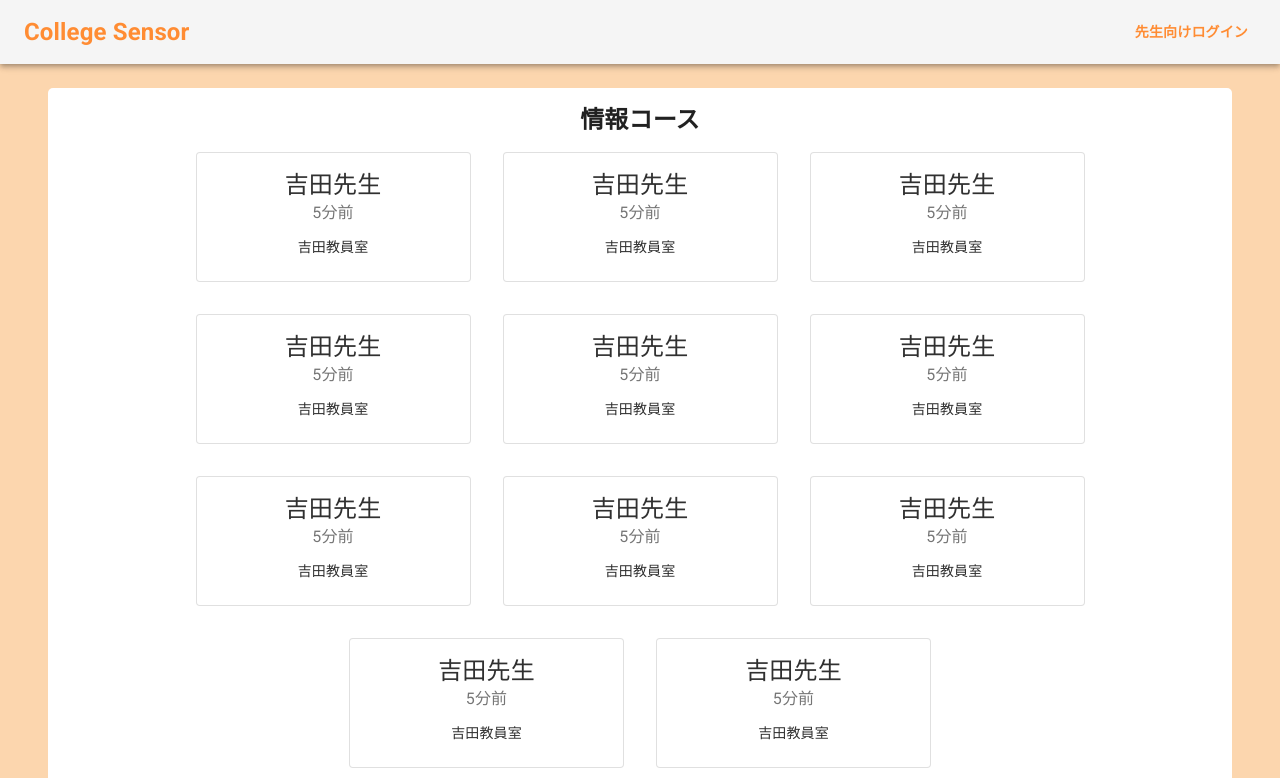
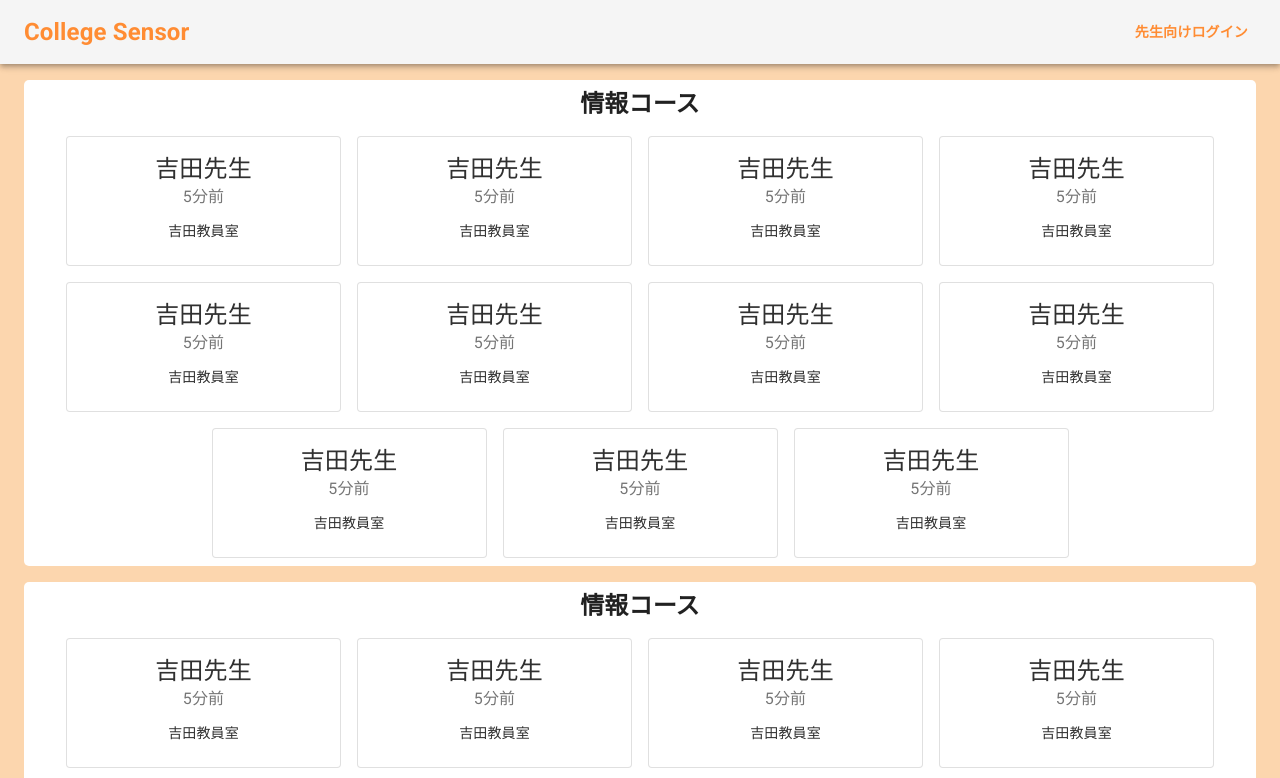
Before and after one commit to sensei-sensor/sensei-sensor-react, a React (Vite) app: page / in a window 1280 px wide. Shown: the top 778 px of the page. Built offline with nearby package versions, Linux system fonts and the light colour scheme.

Commit message:
MainPageにGridの適用

```diff
--- a/src/App.jsx
+++ b/src/App.jsx
@@ -1,4 +1,4 @@
-import { CssBaseline, ThemeProvider } from "@material-ui/core";
+import { CssBaseline, Grid, ThemeProvider } from "@material-ui/core";
 import React from "react";
 import { BrowserRouter, Route, Switch } from "react-router-dom";
 import HeaderBar from "./components/common/HeaderBar";
@@ -11,11 +11,17 @@ export default function App() {
     <BrowserRouter>
       <CssBaseline />
       <ThemeProvider theme={MaterialTheme}>
-        <HeaderBar />
-        <Switch>
-          <Route exact path={"/"} component={MainPage} />
-          <Route path={"/UserPage"} component={UserPage} />
-        </Switch>
+        <Grid container spacing={3}>
+          <Grid item xs={12}>
+            <HeaderBar />
+          </Grid>
+          <Grid item xs={12}>
+            <Switch>
+              <Route exact path={"/"} component={MainPage} />
+              <Route path={"/UserPage"} component={UserPage} />
+            </Switch>
+          </Grid>
+        </Grid>
       </ThemeProvider>
     </BrowserRouter>
   );
--- a/src/components/main/GroupContainer.jsx
+++ b/src/components/main/GroupContainer.jsx
@@ -1,15 +1,20 @@
-import { Box, Container, Typography } from "@material-ui/core";
+import { Box, Container, Grid, Typography } from "@material-ui/core";
 import React from "react";
 import TeacherCard from "./TeacherCard";
 
 export default function GroupContainer() {
   return (
+    <Grid item>
       <Container>
-      <Box m={3} pt={2} borderRadius={5} textAlign={"center"} bgcolor={"white"}>
+        <Box borderRadius={5} textAlign={"center"} bgcolor={"white"}>
+          <Grid container spacing={2}>
+            <Grid item xs={12}>
               <Typography variant={"h5"}>
                 <Box fontWeight={700}>情報コース</Box>
               </Typography>
-        <Box display={"flex"} flexWrap={"wrap"} justifyContent={"center"}>
+            </Grid>
+            <Grid item xs={12}>
+              <Grid container spacing={2} justifyContent={"center"}>
                 <TeacherCard />
                 <TeacherCard />
                 <TeacherCard />
@@ -21,8 +26,11 @@ export default function GroupContainer() {
                 <TeacherCard />
                 <TeacherCard />
                 <TeacherCard />
-        </Box>
+              </Grid>
+            </Grid>
+          </Grid>
         </Box>
       </Container>
+    </Grid>
   );
 }
--- a/src/components/main/TeacherCard.jsx
+++ b/src/components/main/TeacherCard.jsx
@@ -1,7 +1,7 @@
 import {
-  Box,
   Card,
   CardContent,
+  Grid,
   makeStyles,
   Typography,
 } from "@material-ui/core";
@@ -24,7 +24,7 @@ export default function TeacherCard() {
   const classes = useStyles();
 
   return (
-    <Box m={2}>
+    <Grid item>
       <Card className={classes.card} variant="outlined">
         <CardContent>
           <Typography variant="h5" component="h2">
@@ -38,6 +38,6 @@ export default function TeacherCard() {
           </Typography>
         </CardContent>
       </Card>
-    </Box>
+    </Grid>
   );
 }
--- a/src/pages/MainPage.jsx
+++ b/src/pages/MainPage.jsx
@@ -1,11 +1,14 @@
+import { Grid } from "@material-ui/core";
 import React from "react";
 import GroupContainer from "../components/main/GroupContainer";
 
 export default function MainPage() {
   return (
     <div>
-      <GroupContainer />
-      <GroupContainer />
+      <Grid container spacing={4} justifyContent={"center"}>
+        <GroupContainer />
+        <GroupContainer />
+      </Grid>
     </div>
   );
 }
```
Lines whose indentation alone changed are shown as unchanged.
